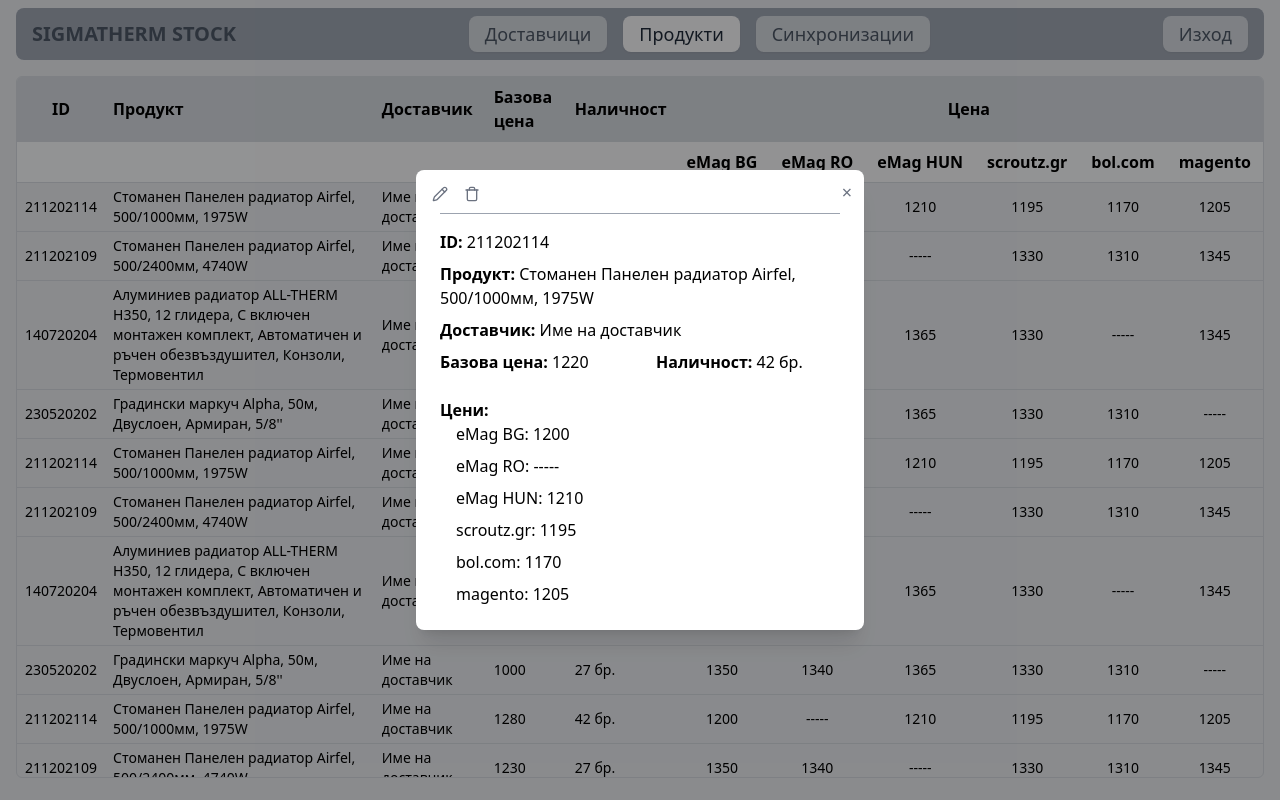
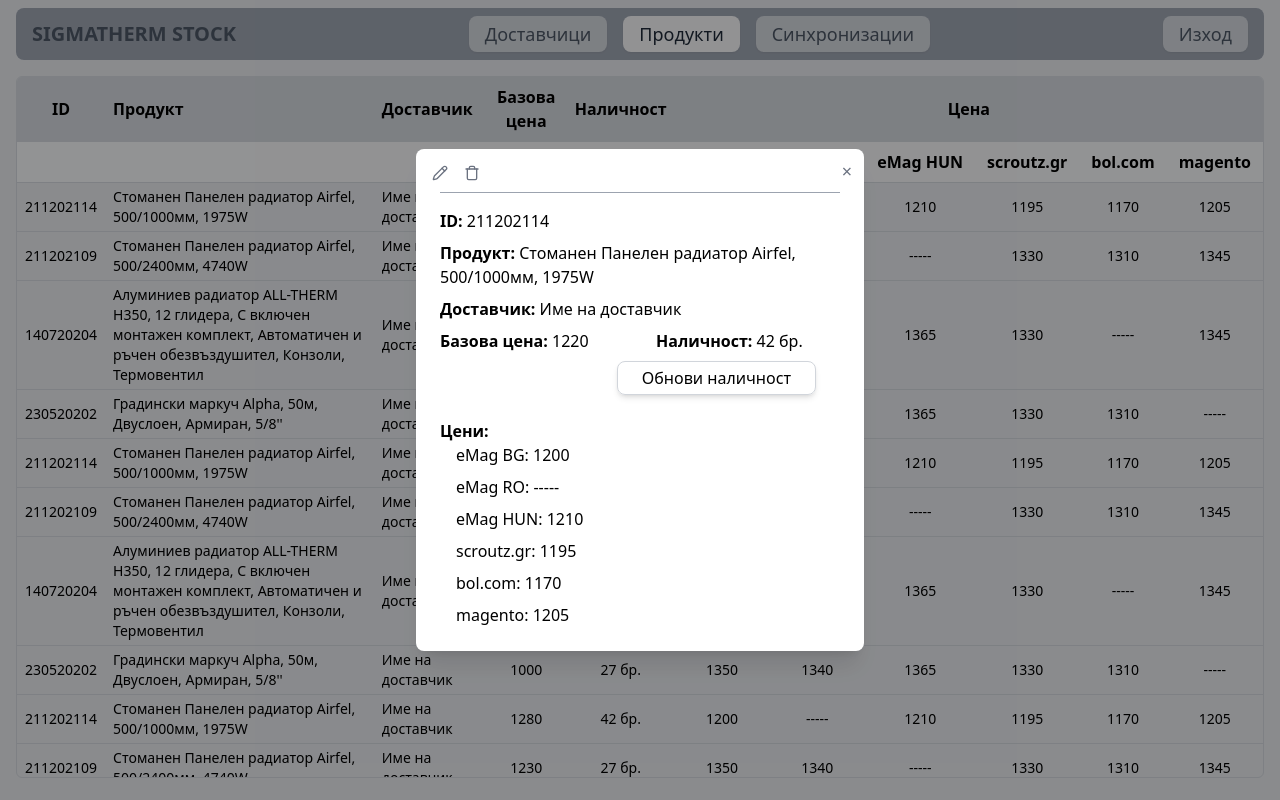
Before and after one commit to ignatIgnatov/sigmatherm-stock, a React (Create React App) app: page /items in a window 1280 px wide. Both pictures are taken after a click on the element 640 px from the left and 207 px from the top of the page. Built offline with nearby package versions, Linux system fonts and the light colour scheme.

Commit message:
implement refresh stocks functionality

```diff
--- a/src/components/items/Items.jsx
+++ b/src/components/items/Items.jsx
@@ -59,6 +59,8 @@ const Items = () => {
     setSelectedItem(null);
   };
 
+  const handleRefreshAllStocks = () => {};
+
   if (!data || data.length === 0) return <p>Няма данни за показване.</p>;
 
   return (
@@ -78,7 +80,7 @@ const Items = () => {
                 <th className="p-2 text-left font-semibold border-b border-gray-300">
                   Доставчик
                 </th>
-                <th className="p-2 text-left font-semibold border-b border-gray-300">
+                <th className="p-2 text-center font-semibold border-b border-gray-300">
                   Базова цена
                 </th>
                 <th className="p-2 text-left font-semibold border-b border-gray-300">
@@ -92,7 +94,12 @@ const Items = () => {
                 </th>
               </tr>
               <tr className="bg-gray-100 sticky top-1 z-10">
-                <th colSpan={5}></th>
+                <th colSpan={4}></th>
+                <th>
+                  <div className="border border-gray-200 rounded-md shadow-lg hover:bg-gray-200 hover:shadow-xl">
+                    <button onClick={handleRefreshAllStocks}>Обнови</button>
+                  </div>
+                </th>
                 {stores.map((store) => (
                   <th
                     key={store}
@@ -119,10 +126,10 @@ const Items = () => {
                   <td className="px-2 py-1 border-t text-sm border-b border-gray-300">
                     {item.supplier}
                   </td>
-                  <td className="px-2 py-1 border-t text-sm border-b border-gray-300">
+                  <td className="px-2 py-1 text-center border-t text-sm border-b border-gray-300">
                     {item.basePrice}
                   </td>
-                  <td className="px-2 py-1 text-left text-sm border-t border-b border-gray-300">
+                  <td className="px-2 py-1 text-center text-sm border-t border-b border-gray-300">
                     {item.totalStock} бр.
                   </td>
                   {stores.map((store) => (
@@ -232,6 +239,16 @@ const Items = () => {
                 </label>
               </div>
 
+              {!editMode && (
+                <div className="w-full flex flex-row justify-end items-center px-6">
+                  <div className="p-1 px-6 border border-gray-300 rounded-lg shadow-md hover:bg-gray-300">
+                    <button onClick={handleRefreshAllStocks}>
+                      Обнови наличност
+                    </button>
+                  </div>
+                </div>
+              )}
+
               <div className="mt-4 w-full">
                 <h3 className="font-semibold">Цени:</h3>
                 <ul
```
